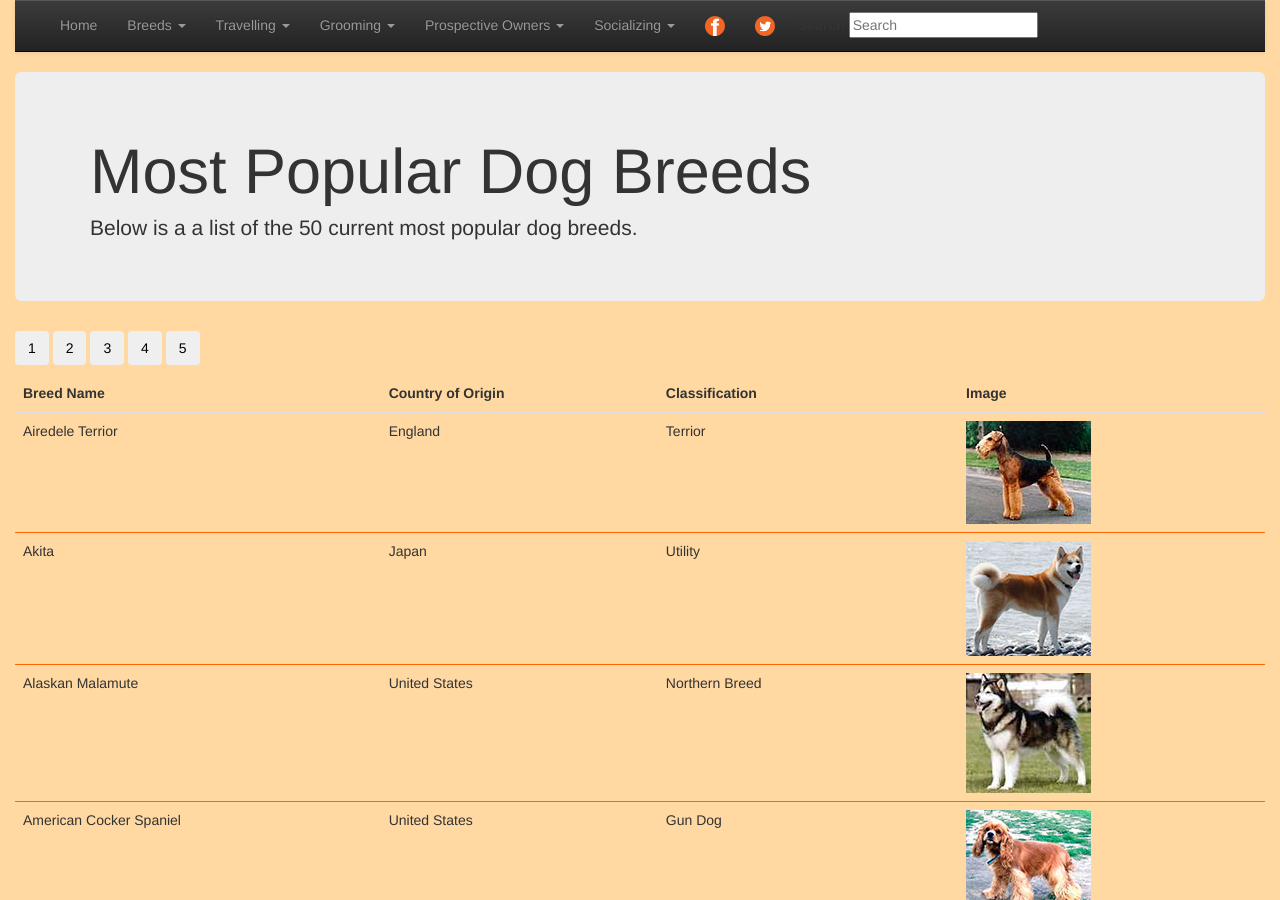
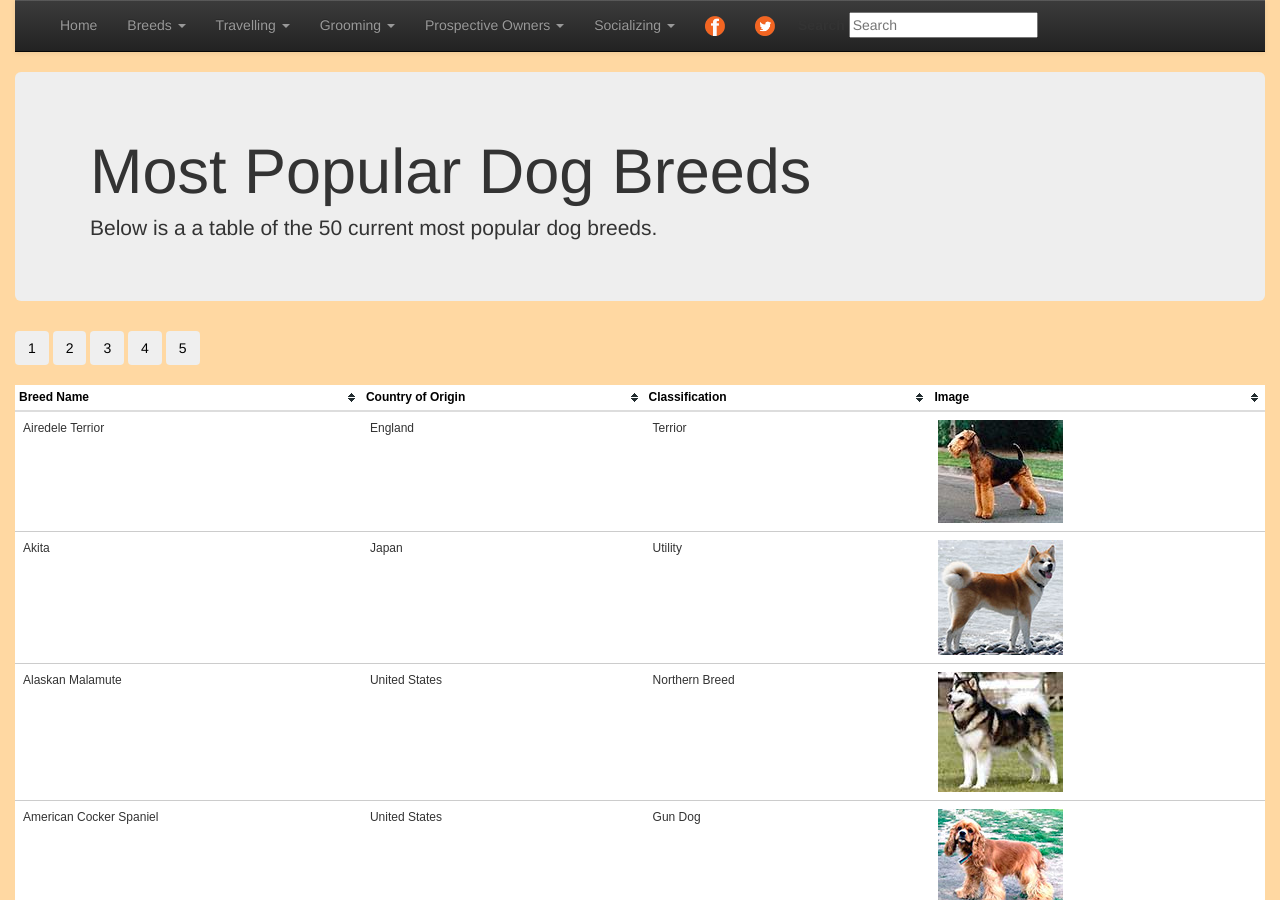
Before and after one commit to stephaniecsanky/large-data-website, a Jekyll site: the page built from breeds/index.html, in a window 1280 px wide and 900 px high. Built offline with Jekyll 4.4.1, drawn with Linux system fonts in a browser that asks for light colours; nearby versions of some CDN libraries; library files that are not in the unit come from our copies; comment, search, counter and statistics services are not loaded.

Commit message:
Finish table

```diff
--- a/breeds/herding-dogs.html
+++ b/breeds/herding-dogs.html
@@ -31,7 +31,7 @@
     <div class="jumbotron">
       <div class="container"> <!-- Insert Image for background of this container -->
         <h1>Herding Dog Breeds</h1>
-        <p>Below is a a list of known herding dog breeds.</p>
+        <p>Below is a a table of known herding dog breeds.</p>
       </div>
     </div>
 
--- a/breeds/index.html
+++ b/breeds/index.html
@@ -2,15 +2,15 @@
 layout: default
 ---
 
-	<script src="../assets/js/jquery.js"></script>
+<script src="../assets/js/jquery.js"></script>
 	<script src="../js/breeds.js"></script>
 	<script src="../js/jquery-1.10.1.js"></script>
     <script src="../dist/js/bootstrap.min.js"></script>
 	<script src="../assets/js/holder.js"></script>
-	<script type="text/javascript" src="/path/to/jquery-latest.js"></script>
-	<script type="text/javascript" src="/path/to/jquery.tablesorter.js"></script>
+	<script src="../js/jquery.tablesorter.js"></script>
+	<script src="js/jquery.tablesorter.min.js"></script>
+	<script src="js/jquery.tablesorter.widgets.min.js"></script>
 	<script type='text/javascript'>
-
 			$(document).ready(function(){
 				fillTable(1);
 			$(".pageswitch").click(function(){
@@ -31,7 +31,7 @@
     <div class="jumbotron">
       <div class="container"> <!-- Insert Image for background of this container -->
         <h1>Most Popular Dog Breeds</h1>
-        <p>Below is a a list of the 50 current most popular dog breeds.</p>
+        <p>Below is a a table of the 50 current most popular dog breeds.</p>
       </div>
     </div>
 
--- a/breeds/police-dogs.html
+++ b/breeds/police-dogs.html
@@ -1,7 +1,6 @@
 ---
 layout: default
 ---
-
 	<script src="../assets/js/jquery.js"></script>
 	<script src="../js/breeds2.js"></script>
 	<script src="../js/jquery-1.10.1.js"></script>
@@ -31,7 +30,7 @@
     <div class="jumbotron">
       <div class="container"> <!-- Insert Image for background of this container -->
         <h1>Police Dog Breeds</h1>
-        <p>Below is a a list of common police dog breeds.</p>
+        <p>Below is a a table of common police dog breeds.</p>
       </div>
     </div>
 
```
